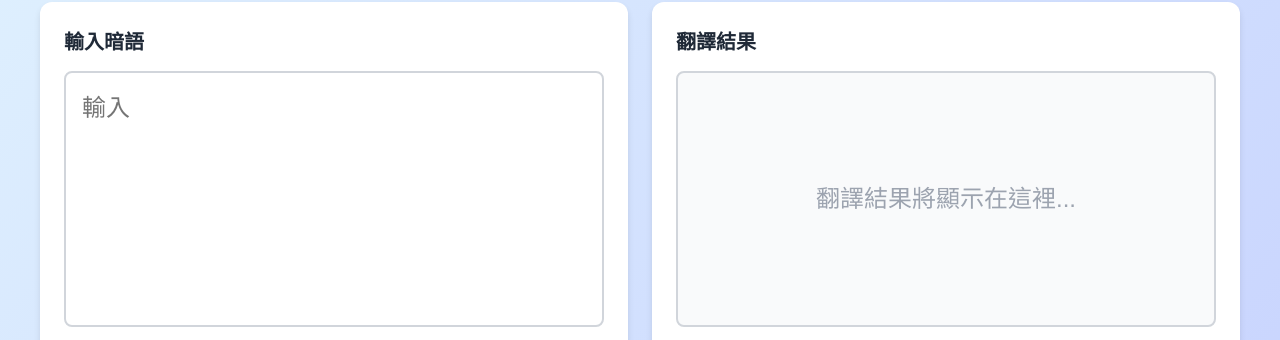
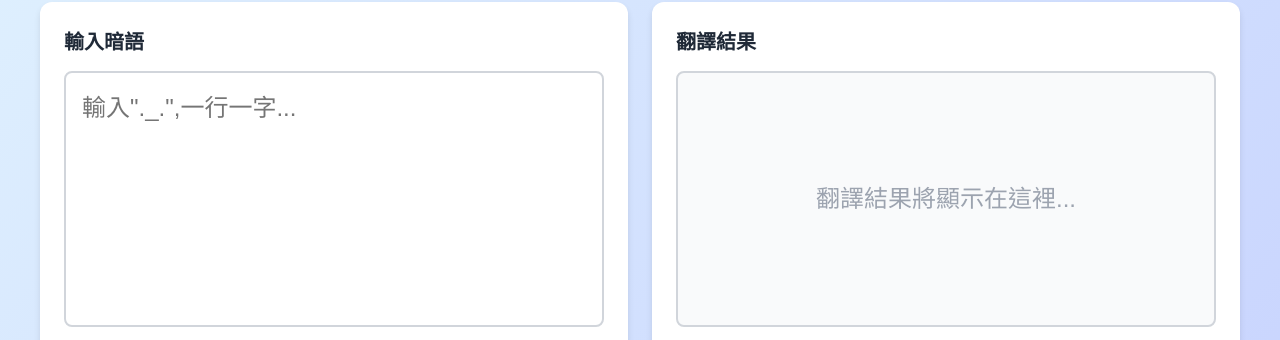
Before and after one commit to kobayashi0901/._., a plain HTML site: page index.html in a window 1280 px wide. Shown: the part 209-549 px from the top of the page. Drawn offline with Linux system fonts and the light colour scheme.

Commit message:
Update index.html

```diff
--- a/index.html
+++ b/index.html
@@ -198,7 +198,7 @@
         <div class="grid">
             <div class="card">
                 <h2 class="card-title" id="inputTitle">輸入暗語</h2>
-                <textarea id="inputText" placeholder="輸入"._.",一行一字..."></textarea>
+                <textarea id="inputText" placeholder="輸入&quot._.&quot,一行一字..."></textarea>
                 <div class="button-group">
                     <button class="btn btn-primary" onclick="translateText()">
                         <span>→</span>
```
